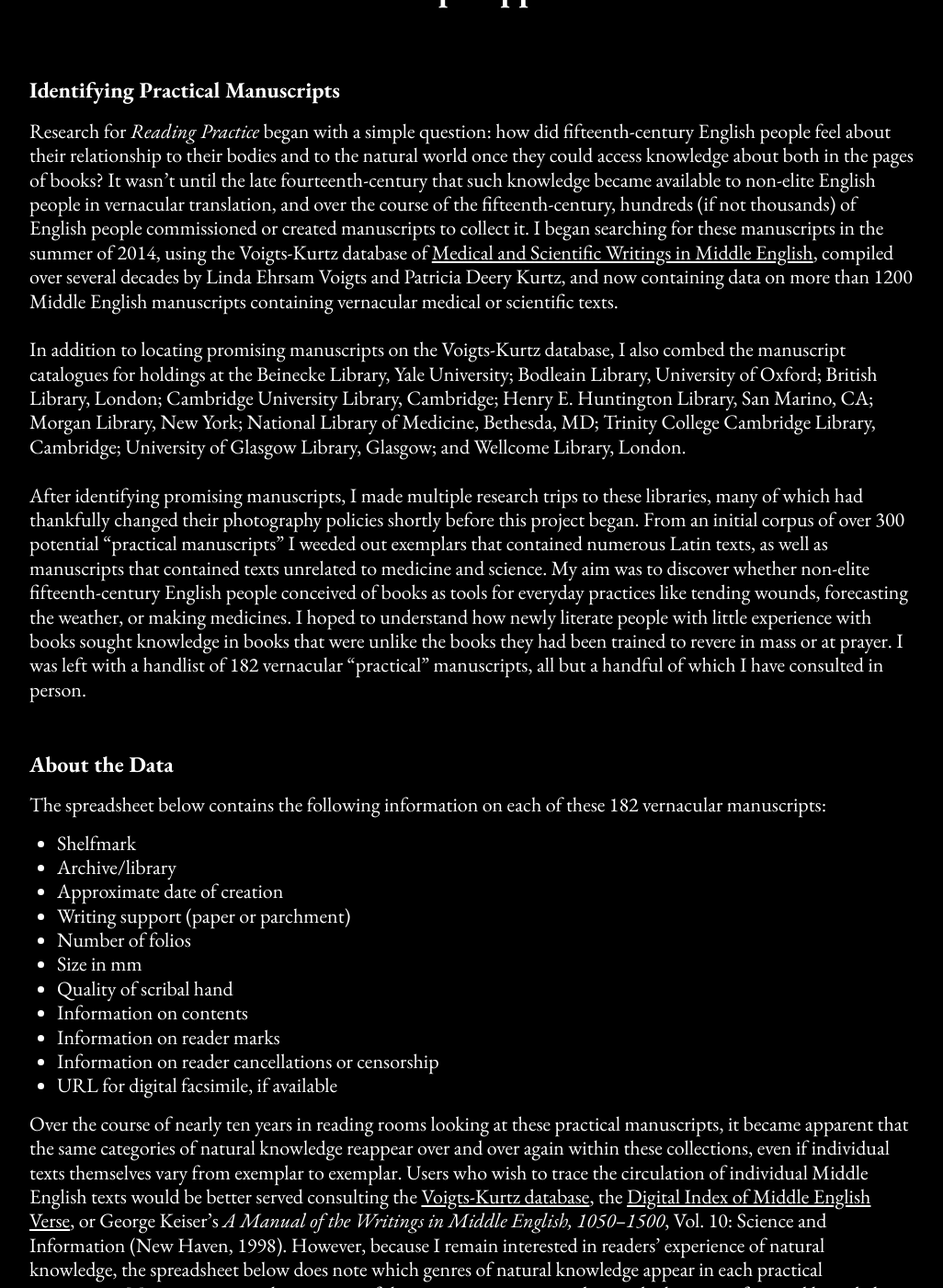
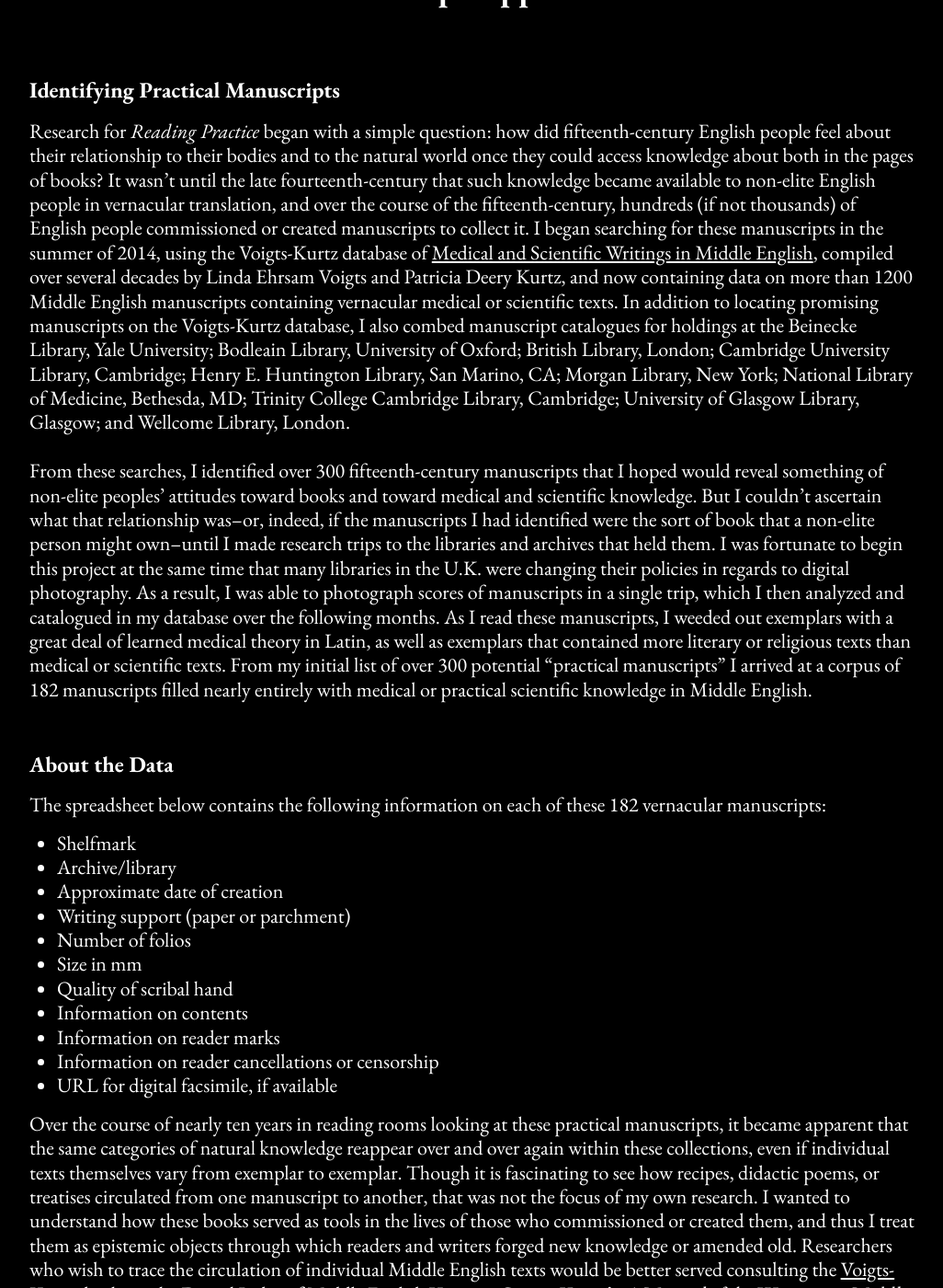
Before and after one commit to readingpractice/readingpractice.github.io, a Jekyll site: the page built from manuscripts.md, in a window 1280 px wide and 1400 px high, scrolled down 293 px. Shown: the whole window at 92% size, without its empty margins (126-1152 px from the left). Built offline with Jekyll 4.4.1, drawn with Linux system fonts in a browser that asks for light colours; some web fonts are replaced; some of the changed text lies outside the part shown.

Commit message:
Update manuscripts.md

```diff
--- a/manuscripts.md
+++ b/manuscripts.md
@@ -14,24 +14,22 @@ of the fifteenth-century, hundreds (if not thousands) of English people commissi
 manuscripts to collect it. I began searching for these manuscripts in the summer of 2014, using the Voigts-Kurtz
 database of [Medical and Scientific Writings in Middle English](https://cctr1.umkc.edu/search), compiled over several decades
 by Linda Ehrsam Voigts and Patricia Deery Kurtz, and now containing data on more than 1200 Middle
-English manuscripts containing vernacular medical or scientific texts.
-<br>
-<br>
-In addition to locating promising manuscripts on the Voigts-Kurtz database, I also combed the manuscript
+English manuscripts containing vernacular medical or scientific texts. In addition to locating promising manuscripts
+on the Voigts-Kurtz database, I also combed manuscript
 catalogues for holdings at the Beinecke Library, Yale University; Bodleain Library, University of Oxford;
 British Library, London; Cambridge University Library, Cambridge; Henry E. Huntington Library, San Marino, CA;
 Morgan Library, New York; National Library of Medicine, Bethesda, MD; Trinity College Cambridge Library, Cambridge;
 University of Glasgow Library, Glasgow; and Wellcome Library, London.
 <br>
 <br>
-After identifying promising manuscripts, I made multiple research trips to these libraries, many of which had thankfully
-changed their photography policies shortly before this project began. From an initial corpus of over 300 potential "practical manuscripts"
-I weeded out exemplars that contained numerous Latin texts, as well as manuscripts that contained texts
-unrelated to medicine and science. My aim was to discover whether non-elite fifteenth-century English people conceived
-of books as tools for everyday practices like tending wounds, forecasting the weather, or making medicines.
-I hoped to understand how newly literate people with little experience with books sought knowledge in books that
-were unlike the books they had been trained to revere in mass or at prayer. I was left with a handlist of 182 vernacular "practical" manuscripts,
-all but a handful of which I have consulted in person.
+From these searches, I identified over 300 fifteenth-century manuscripts that I hoped would reveal something of non-elite
+peoples' attitudes toward books and toward medical and scientific knowledge. But I couldn't ascertain what that relationship was--or,
+indeed, if the manuscripts I had identified were the sort of book that a non-elite person might own--until I made research trips to
+the libraries and archives that held them. I was fortunate to begin this project at the same time that many libraries in the U.K. were
+changing their policies in regards to digital photography. As a result, I was able to photograph scores of manuscripts in a single trip,
+which I then analyzed and catalogued in my database over the following months. As I read these manuscripts, I weeded out exemplars
+with a great deal of learned medical theory in Latin, as well as exemplars that contained more literary or religious texts than medical or
+scientific texts. From my initial list of over 300 potential "practical manuscripts" I arrived at a corpus of 182 manuscripts filled nearly entirely with medical or practical scientific knowledge in Middle English.
 <br>
 <br>
 #### About the Data
@@ -52,10 +50,16 @@ The spreadsheet below contains the following information on each of these 182 ve
 
 Over the course of nearly ten years in reading rooms looking at these practical manuscripts,
 it became apparent that the same categories of natural knowledge reappear over and over again
-within these collections, even if individual texts themselves vary from exemplar to exemplar. Users who
-wish to trace the circulation of individual Middle English texts would be better served consulting
+within these collections, even if individual texts themselves vary from exemplar to exemplar. Though it is
+fascinating to see how recipes, didactic poems, or treatises circulated from one manuscript to another, that
+was not the focus of my own research. I wanted to understand how these books served as tools in the lives of
+those who commissioned or created them, and thus I treat them as epistemic objects through which readers and
+writers forged new knowledge or amended old. Researchers who wish to trace the circulation of individual Middle English
+texts would be better served consulting
 the [Voigts-Kurtz database](https://cctr1.umkc.edu/search), the [Digital Index of Middle English Verse](https://www.dimev.net),
 or George Keiser's _A Manual of the Writings in Middle English, 1050–1500_, Vol. 10: Science and Information (New Haven, 1998).
+<br>
+<br>
 However, because I remain interested in readers' experience of natural knowledge, the spreadsheet below does
 note which genres of natural knowledge appear in each practical manuscript. My aim in noting the
 contents of these manuscripts is to indicate which genres of natural knowledge were most compelling
```
